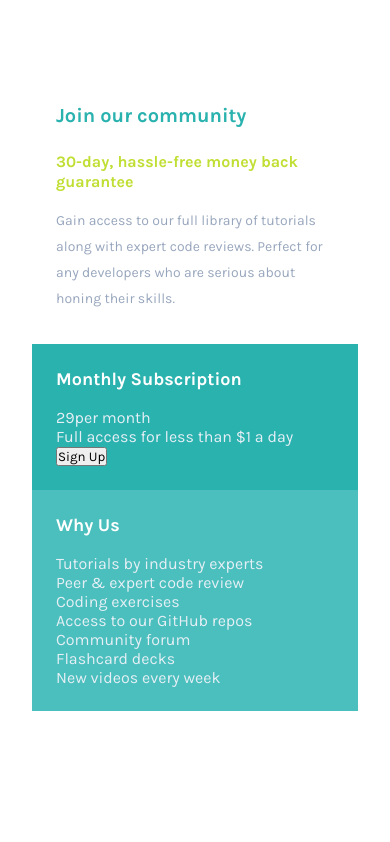
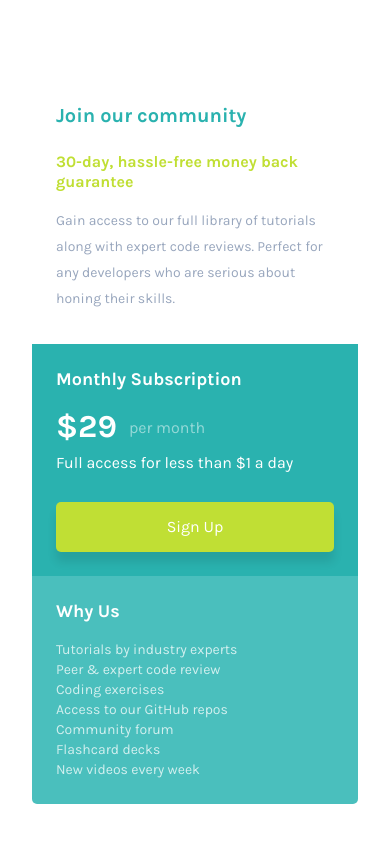
Before and after one commit to leelopesz/PriceComponent, a plain HTML site: page index.html in a window 390 px wide. Drawn offline with Linux system fonts and the light colour scheme; files whose address does not match are found by name.

Commit message:
terminei o main e fiz a responsividade - terminei tudo

```diff
--- a/css/main.css
+++ b/css/main.css
@@ -43,4 +43,40 @@
 
 .esquerda div{
     display: flex;
+    gap: 0.75rem;
+    align-items: center;
+    justify-content: left;
+    margin-bottom: 0.25rem;
 }
+
+.esquerda>p{
+    color: white;
+    line-height: 1.625rem;
+    margin-bottom: 1.625rem;
+}
+
+.esquerda button{
+    padding-top: 1rem;
+    padding-bottom: 1rem;
+    width: 100%;
+    color: white;
+    font-size: 1rem;
+    line-height: 1.125;
+    border: none;
+    background-color: var(--Bright-Yellow);
+    border-radius: 0.313rem;
+    box-shadow: 0px 10px 10px rgba(0, 0, 0, 0.0973011);
+}
+
+.direita{
+    background-color: var(--Light-Cyan);
+    padding: 1.5rem;
+    border-radius: 0 0 0.313rem 0.313rem;
+}
+
+.direita p{
+    line-height: 1.25rem;
+    font-size: 0.875rem;
+    color: white;
+    opacity: 0.75;
+}
--- a/index.html
+++ b/index.html
@@ -21,11 +21,11 @@
             <section class="esquerda">
                 <h2>Monthly Subscription</h2>
                 <div>
-                    </p id="p">29</p>
-                    </p id="s">per month</p>
+                    <p id="p">$29</p>
+                    <p id="s">per month</p>
                 </div>
                 <p>Full access for less than $1 a day</p>
-                <button>Sign Up</button>
+                <button >Sign Up</button>
             </section>
             <section class="direita">
                 <h2>Why Us</h2>
--- a/style.css
+++ b/style.css
@@ -1,3 +1,4 @@
 @import url(../price/css/colors.css);
 @import url(../price/css/global.css);
 @import url(../price/css/main.css);
+@import url(../price/css/responsivity.css);
```
Also changed, not shown: css/responsivity.css (added, +54 -0 lines).
